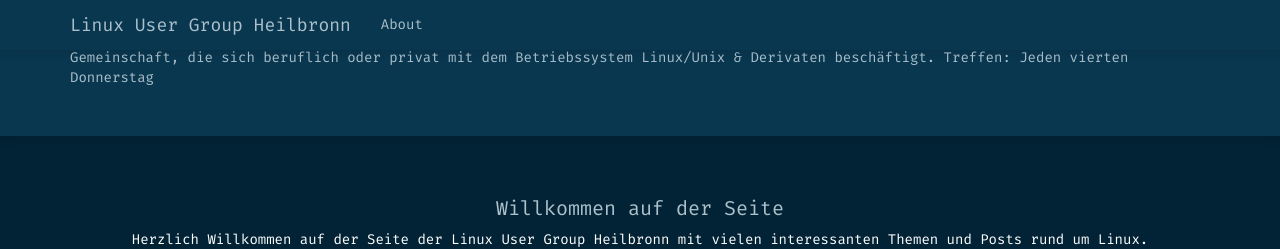
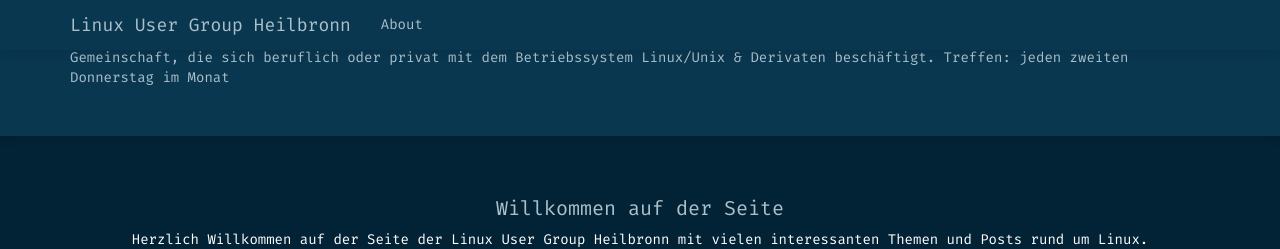
Before and after one commit to linuxheilbronn/linuxheilbronn.github.io, a Jekyll site: the page built from index.html, in a window 1280 px wide. Shown: the top 249 px of the page. Built offline with Jekyll 4.4.1, drawn with Linux system fonts in a browser that asks for light colours; nearby versions of some CDN libraries; some web fonts are replaced.

Commit message:
gefixt @Strubbl

```diff
--- a/_config.yml
+++ b/_config.yml
@@ -10,7 +10,7 @@
 email:
 
 #write html inside the double quotes to display in jumbotron
-description: "Gemeinschaft, die sich beruflich oder privat mit dem Betriebssystem Linux/Unix & Derivaten beschäftigt. Treffen: Jeden vierten Donnerstag"
+description: "Gemeinschaft, die sich beruflich oder privat mit dem Betriebssystem Linux/Unix & Derivaten beschäftigt. Treffen: jeden zweiten Donnerstag im Monat"
 
 
 
```
